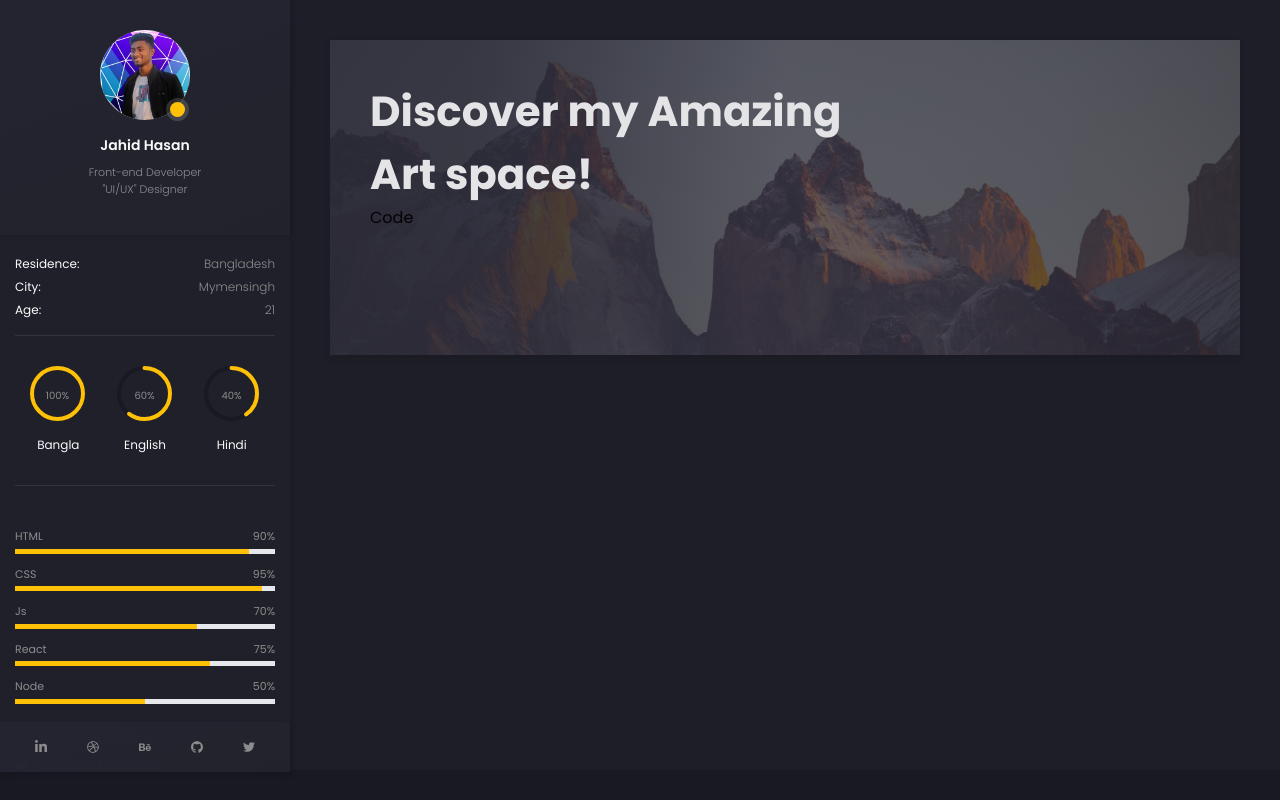
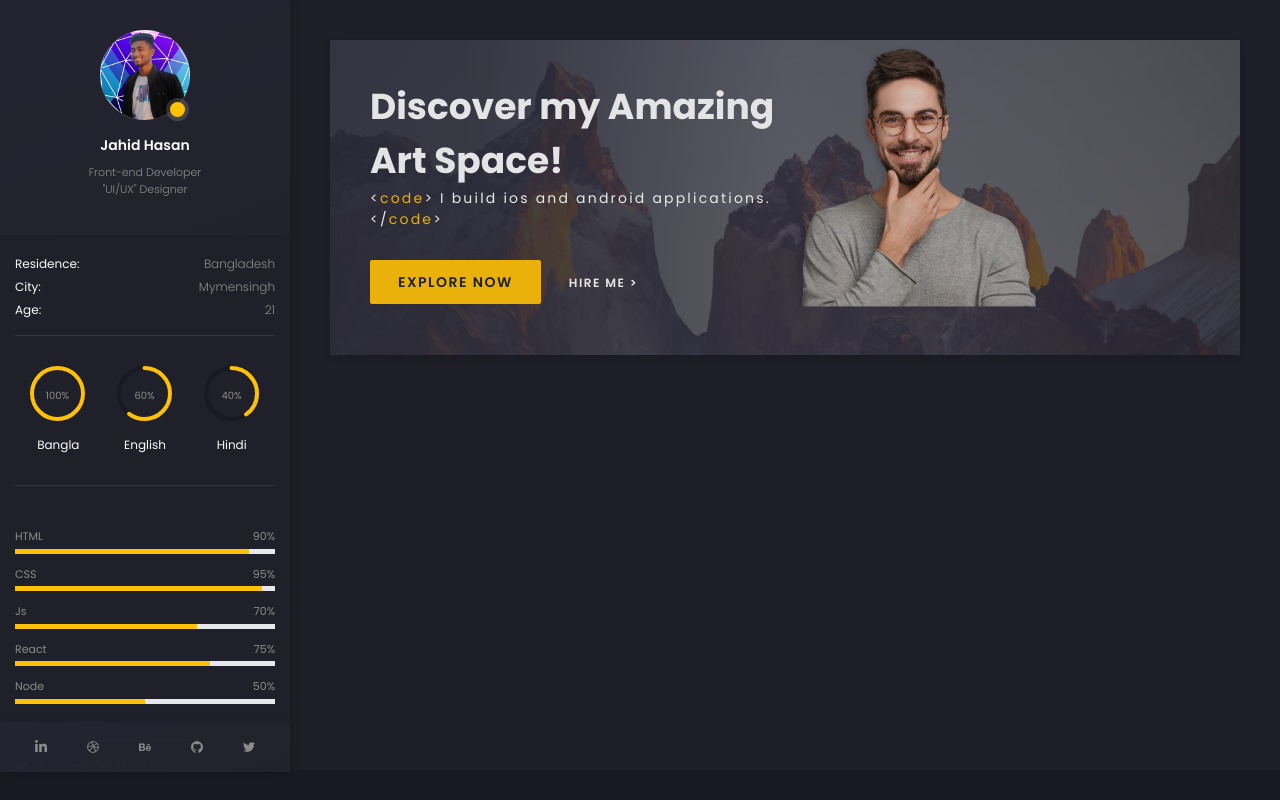
Before and after one commit to Hasan0734/my-portfolio, a Next.js app: page / in a window 1280 px wide. Built offline with nearby package versions, Linux system fonts and the light colour scheme.

Commit message:
banner completed

```diff
--- /dev/null
+++ b/components/MainContent.js
@@ -0,0 +1,58 @@
+import Link from "next/link";
+import React from "react";
+
+import { Typewriter } from "react-simple-typewriter";
+export default function MainContent() {
+  return (
+    <>
+      <div className="p-10 w-full">
+        <div className=" h-[315px] w-full header_banner">
+          <div className="z-50 grid grid-cols-2">
+            <div className="banner_content p-10 pr-2">
+              <h1 className="text-[#fafafc] text-[36px] font-bold">
+                Discover my Amazing <br /> Art Space!
+              </h1>
+
+              <p className="text-white font-normal text-[14px] tracking-[2.2px]">
+                &lt;<span className="text-[#FFC107]">code</span>&gt;{" "}
+                <span>I build </span>
+                <Typewriter
+                  className=""
+                  words={[
+                    "web interfaces. ",
+                    "ios and android applications. ",
+                    "automation tools. ",
+                  ]}
+                  loop
+                  cursor
+                  cursorStyle=" "
+                  typeSpeed={80}
+                  deleteSpeed={50}
+                  delaySpeed={1000}
+                />
+                &lt;/<span className="text-[#FFC107]">code</span>&gt;
+              </p>
+              <div className="mt-10 ">
+                <Link href="/">
+                  <a
+                    className="bg-[#FFC107] text-[#20202a] px-7 py-[12px] rounded-sm uppercase
+              tracking-[1.5px] leading-6 text-[14px] font-semibold"
+                  >
+                    Explore Now
+                  </a>
+                </Link>
+                <Link href="/">
+                  <a className=" text-[#fcfcfc] px-7 py-[12px] mt-6 rounded-sm uppercase
+              tracking-[1.5px] leading-6 text-[12px] font-semibold">Hire me &gt;</a>
+                </Link>
+              </div>
+            </div>
+            <div className="w-full">
+              <img className="w-[58%]" src="/assets/face-2.png" alt="" />
+            </div>
+          </div>
+        </div>
+      </div>
+    </>
+  );
+}
--- a/package.json
+++ b/package.json
@@ -15,8 +15,10 @@
     "react-dom": "18.2.0",
     "react-icons": "^4.4.0",
     "react-scroll": "^1.8.7",
+    "react-simple-typewriter": "^4.0.5",
     "tailwind-scrollbar": "^2.0.1",
-    "tailwind-scrollbar-hide": "^1.1.7"
+    "tailwind-scrollbar-hide": "^1.1.7",
+    "typewriter-effect": "^2.19.0"
   },
   "devDependencies": {
     "autoprefixer": "^10.4.12",
--- a/pages/index.js
+++ b/pages/index.js
@@ -1,6 +1,8 @@
+import Link from "next/link";
 import React, { useState } from "react";
 import CircularProgress from "../components/CircularProgress";
 import LineProgress from "../components/LineProgress";
+import MainContent from "../components/MainContent";
 
 const skills = [
   { id: 1, label: "HTML", progress: 90 },
@@ -202,8 +204,8 @@ export default function Home() {
                 <div className="bg-[#646466] w-full h-[1px] opacity-[0.3] mt-9"></div>
 
                 <div className="mt-4">
+                  <Link href="/">
                     <a
-                    href="/"
                       className="text-[#8c8c8e] text-[10px] flex gap-2 items-center tracking-[1.5px]
                    font-semibold inline-block uppercase"
                     >
@@ -217,6 +219,7 @@ export default function Home() {
                         <path d="M288 32c0-17.7-14.3-32-32-32s-32 14.3-32 32V274.7l-73.4-73.4c-12.5-12.5-32.8-12.5-45.3 0s-12.5 32.8 0 45.3l128 128c12.5 12.5 32.8 12.5 45.3 0l128-128c12.5-12.5 12.5-32.8 0-45.3s-32.8-12.5-45.3 0L288 274.7V32zM64 352c-35.3 0-64 28.7-64 64v32c0 35.3 28.7 64 64 64H448c35.3 0 64-28.7 64-64V416c0-35.3-28.7-64-64-64H346.5l-45.3 45.3c-25 25-65.5 25-90.5 0L165.5 352H64zM432 456c-13.3 0-24-10.7-24-24s10.7-24 24-24s24 10.7 24 24s-10.7 24-24 24z" />
                       </svg>
                     </a>
+                  </Link>
                 </div>
               </div>
             </div>
@@ -278,17 +281,7 @@ export default function Home() {
           </div>
         </div>
 
-        <div className="p-10 w-full">
-          <div className=" h-[315px] w-full header_banner">
-            <div className="z-50">
-              <div className="banner_content p-10">
-                <h1 className="text-[#fafafc] text-[42px] font-bold">Discover my Amazing <br/> Art space!</h1>
-
-                  <p>Code</p>
-              </div>
-            </div>
-          </div>
-        </div>
+        <MainContent />
       </div>
     </div>
   );
```
Also changed, not shown: public/assets/face-2.png (added), 1 other file (tests, documents, lock files or other folders). Lines whose indentation alone changed are shown as unchanged.
